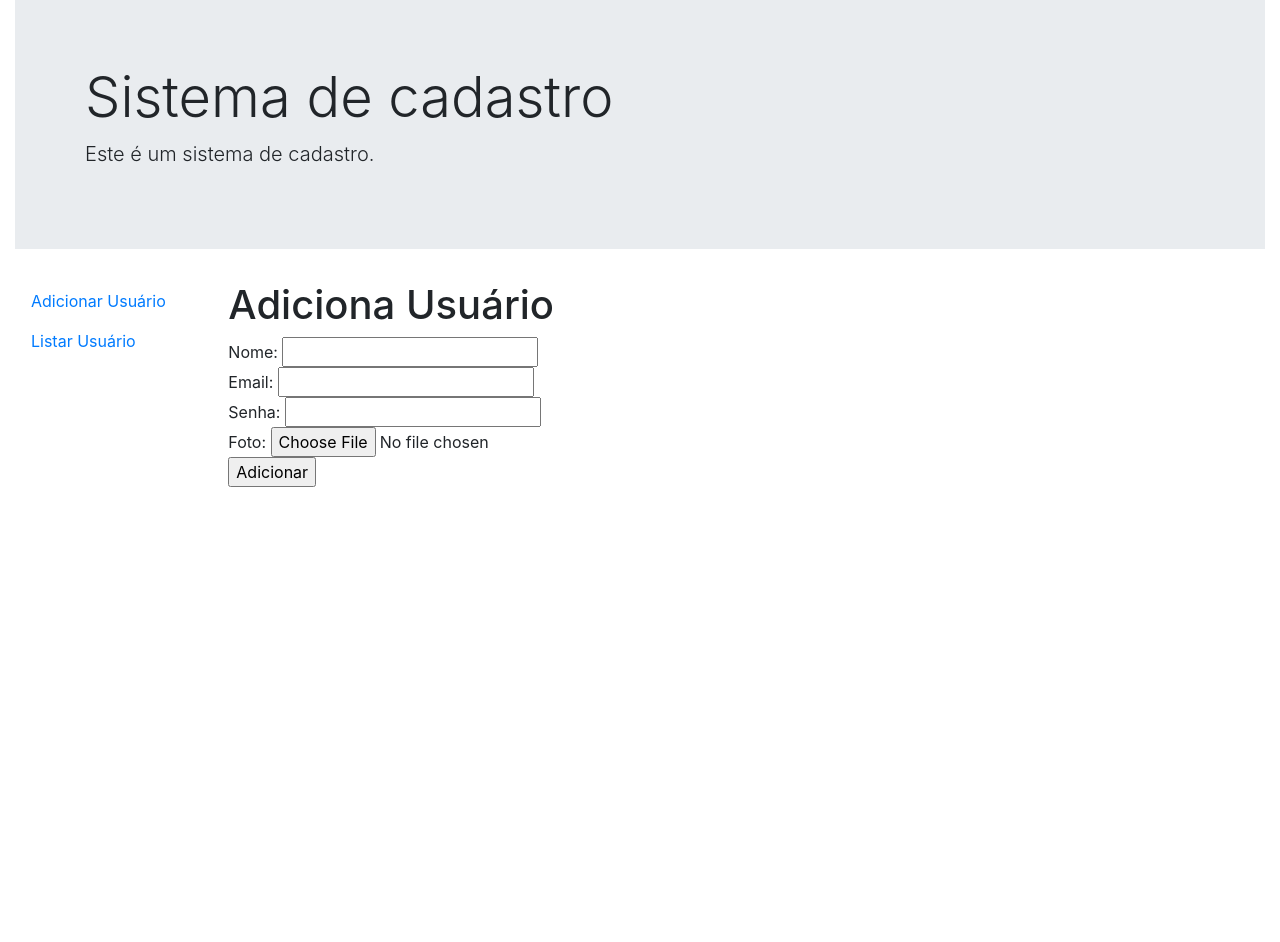
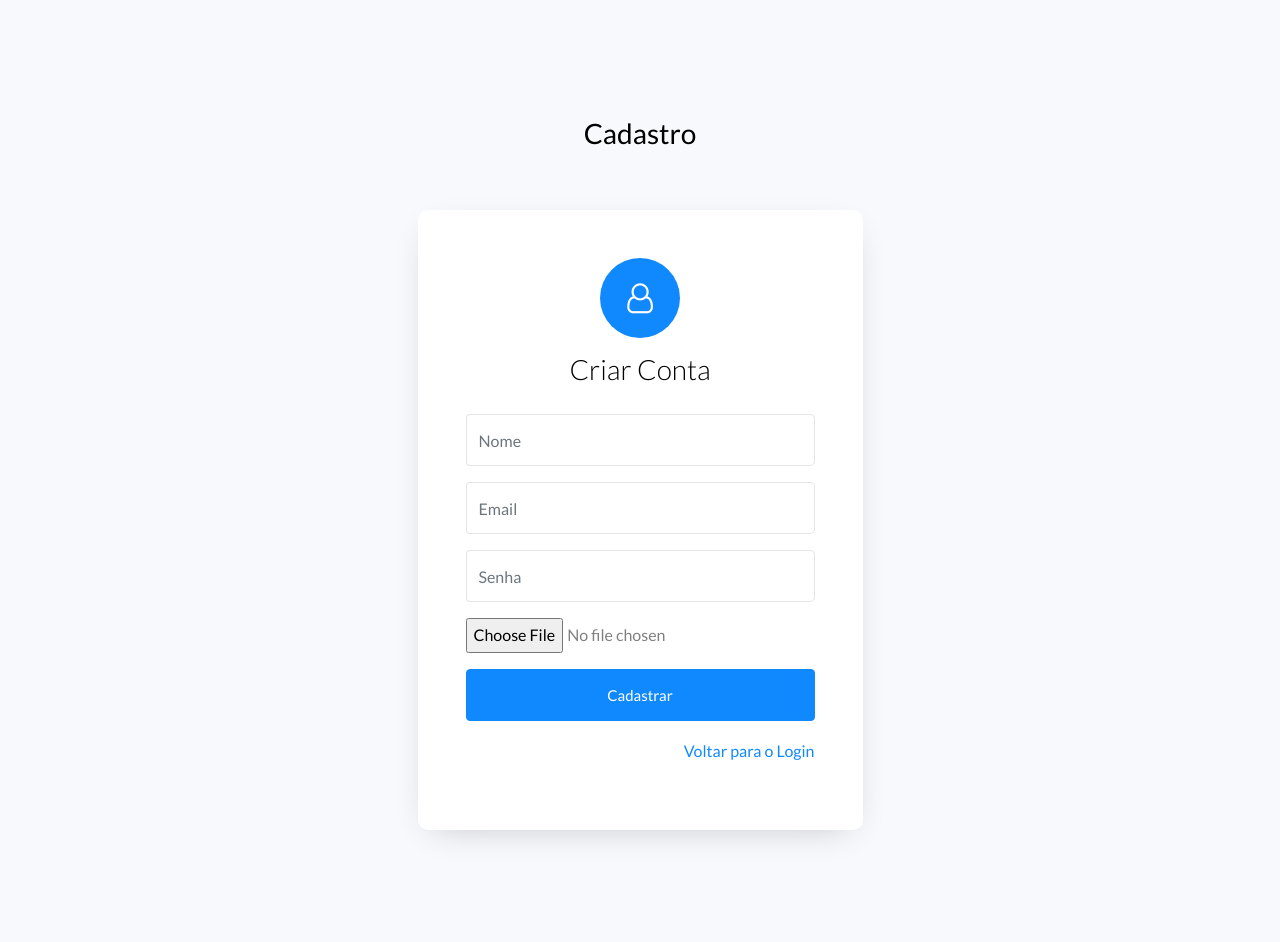
Before and after one commit to bernardopatron15/modelo02, a Node server app: page /usuario/add in a window 1280 px wide. Before the commit the page ends 487 px from the top, so only its background shows below. Run offline with Node 20, Linux system fonts and the light colour scheme; some libraries are stand-ins or nearby versions.

Commit message:
att final

```diff
--- a/views/usuario/add.ejs
+++ b/views/usuario/add.ejs
@@ -1,12 +1,96 @@
-<%-include('../tela02')-%>
+<!DOCTYPE html>
+<html lang="en">
+<head>
+    <title>Cadastro</title>
+    <meta charset="utf-8" />
+    <meta name="viewport" content="width=device-width, initial-scale=1, shrink-to-fit=no" />
 
-    <h1>Adiciona Usuário</h1>
-    <form method="post" enctype="multipart/form-data">
-        Nome: <input type="text" name="nome" id="nome"><br />
-        Email: <input type="email" name="email" id="email"><br />
-        Senha: <input type="password" name="senha" id="senha"><br />
-        Foto: <input type="file" name="foto" id="foto"><br />
-        <input type="submit" value="Adicionar">
-    </form>
+    <link href="https://fonts.googleapis.com/css?family=Lato:300,400,700&display=swap" rel="stylesheet" />
+    <link rel="stylesheet" href="https://stackpath.bootstrapcdn.com/font-awesome/4.7.0/css/font-awesome.min.css" />
+    <link rel="stylesheet" href="/login/css/style.css" />
+</head>
+<body>
+    <section class="ftco-section">
+        <div class="container">
+            <div class="row justify-content-center">
+                <div class="col-md-6 text-center mb-5">
+                    <h2 class="heading-section">Cadastro</h2>
+                </div>
+            </div>
+            <div class="row justify-content-center">
+                <div class="col-md-7 col-lg-5">
+                    <div class="login-wrap p-4 p-md-5">
+                        <div class="icon d-flex align-items-center justify-content-center">
+                            <span class="fa fa-user-o"></span>
+                        </div>
+                        <h3 class="text-center mb-4">Criar Conta</h3>
+                        <% if (typeof error !== 'undefined') { %>
+                            <div class="alert alert-danger" role="alert">
+                                <%= error %>
+                            </div>
+                        <% } %>
+                        <!-- Definindo a rota de cadastro -->
+                        <form action="/usuario/add" method="POST" class="login-form">
+                            <div class="form-group">
+                                <input
+                                    type="text"
+                                    class="form-control rounded-left"
+                                    placeholder="Nome"
+                                    name="nome"
+                                    required
+                                />
+                            </div>
+                            <div class="form-group">
+                                <input
+                                    type="email"
+                                    class="form-control rounded-left"
+                                    placeholder="Email"
+                                    name="email"
+                                    required
+                                />
+                            </div>
+                            <div class="form-group d-flex">
+                                <input
+                                    type="password"
+                                    class="form-control rounded-left"
+                                    placeholder="Senha"
+                                    name="senha"
+                                    required
+                                />
+                            </div>
+                            <!-- Adicionando campo para foto -->
+                            <div class="form-group">
+                                <input
+                                    type="file"
+                                    class="form-control-file"
+                                    id="foto"
+                                    name="foto"
+                                    accept="image/*"
+                                />
+                            </div>
+                            <div class="form-group">
+                                <button
+                                    type="submit"
+                                    class="form-control btn btn-primary rounded submit px-3"
+                                >
+                                    Cadastrar
+                                </button>
+                            </div>
+                            <div class="form-group d-md-flex">
+                                <div class="w-100 text-md-right">
+                                    <a href="/">Voltar para o Login</a>
+                                </div>
+                            </div>
+                        </form>
+                    </div>
+                </div>
+            </div>
+        </div>
+    </section>
 
-<%-include('../rodape')-%>
+    <script src="login/js/jquery.min.js"></script>
+    <script src="login/js/popper.js"></script>
+    <script src="login/js/bootstrap.min.js"></script>
+    <script src="login/js/main.js"></script>
+</body>
+</html>
```
Also changed, not shown: views/usuario/lst.ejs (+8 -8 lines).
